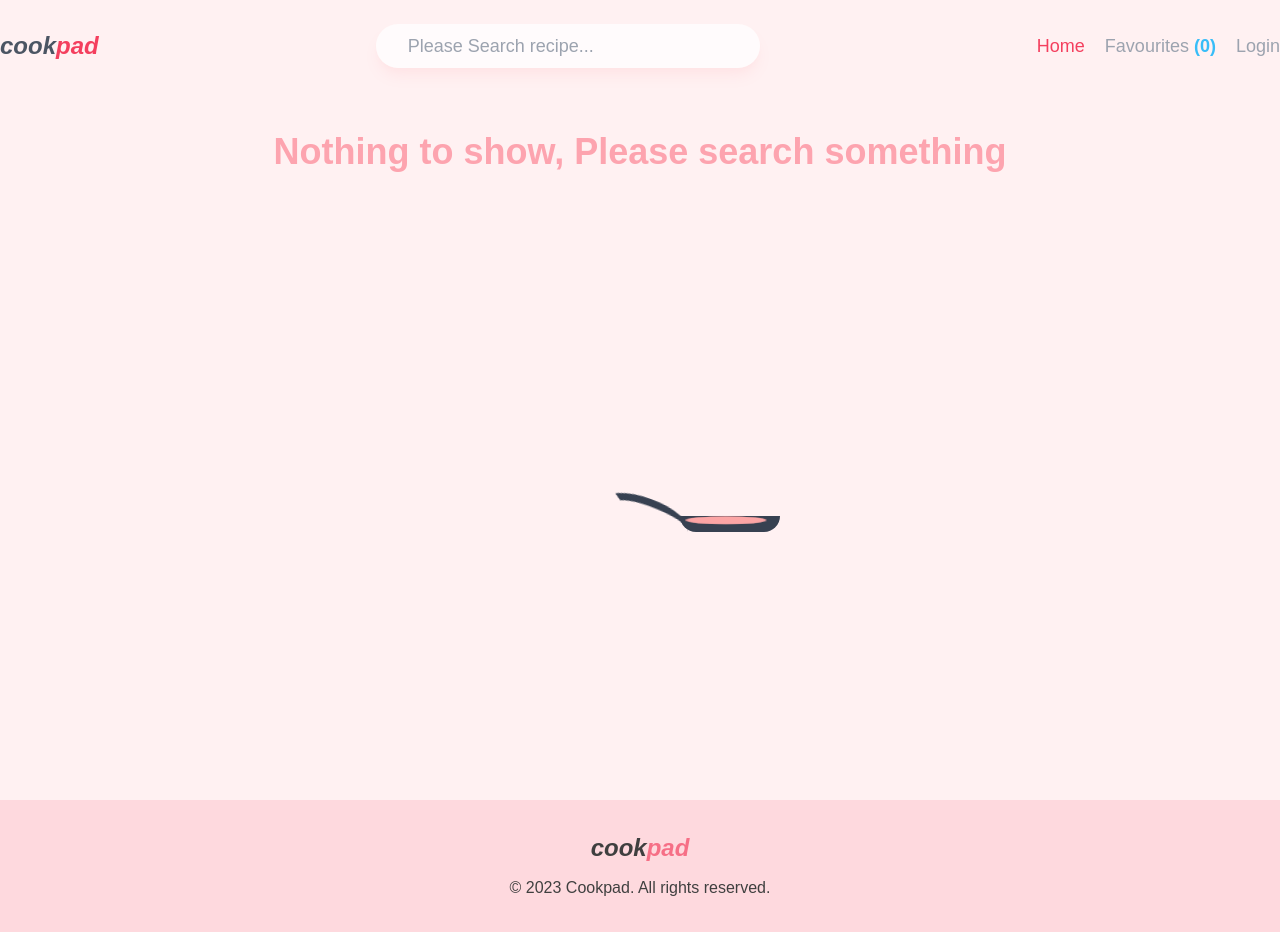
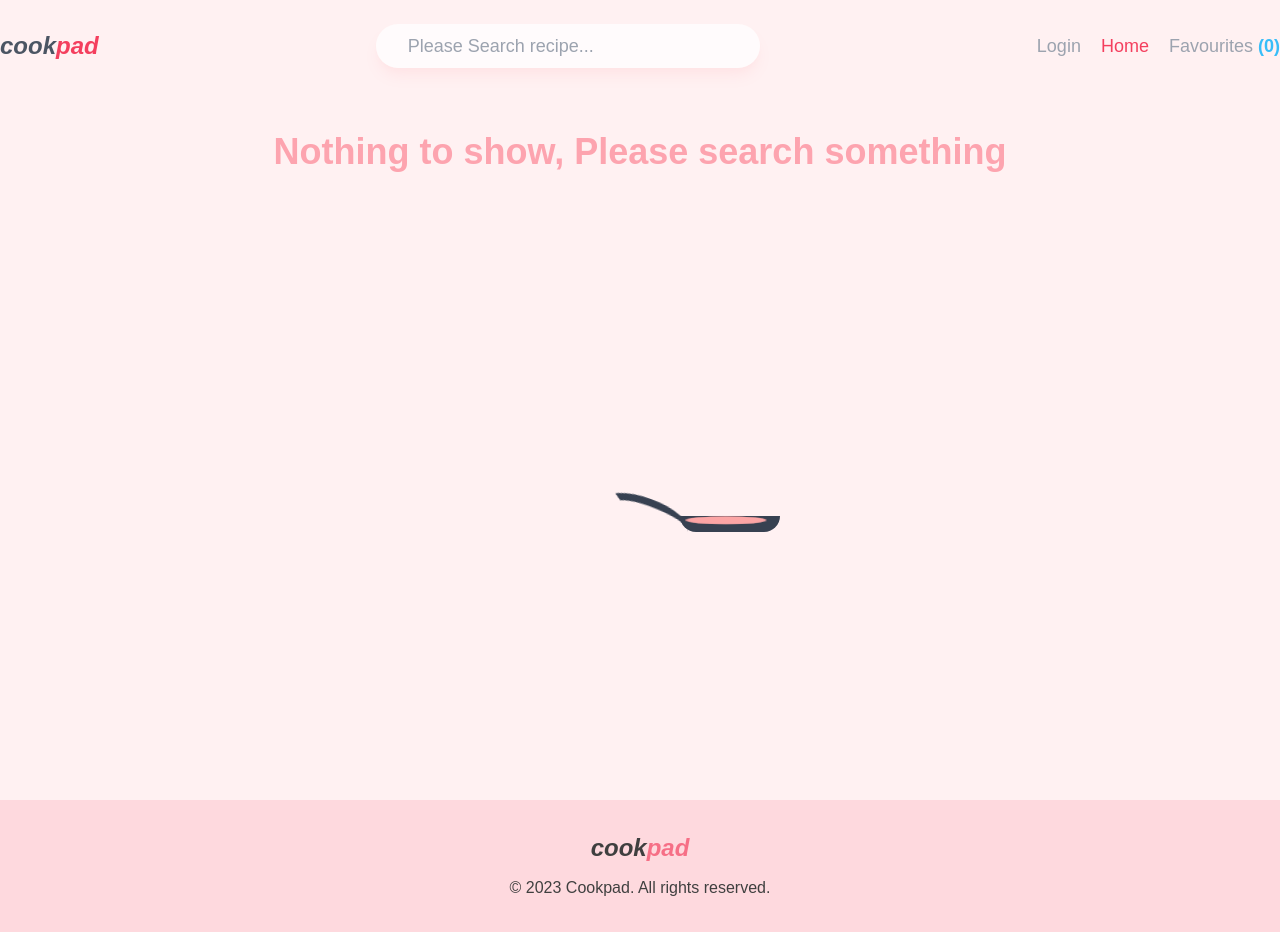
Before and after one commit to ayushimehta23/cookpad, a React (Create React App) app: page / in a window 1280 px wide. Built offline with nearby package versions, Linux system fonts and the light colour scheme.

Commit message:
logout button

```diff
--- a/src/App.js
+++ b/src/App.js
@@ -134,6 +134,7 @@ const App = () => {
             path="/login"
             element={<Login />}
           />
+
           <Route
             path="/recipe-item/:id"
             element={
--- a/src/components/Login.js
+++ b/src/components/Login.js
@@ -1,11 +1,19 @@
-import { useState, useRef } from "react";
+import {
+  useState,
+  useRef,
+  useContext,
+} from "react";
 import { useNavigate } from "react-router-dom";
+import AuthContext from "./auth-context";
 
 import classes from "./Login.module.css";
 
 const AuthForm = () => {
   const emailInputRef = useRef();
   const passwordInputRef = useRef();
+
+  const AuthCtx = useContext(AuthContext);
+
   const navigate = useNavigate();
 
   const [isLogin, setIsLogin] = useState(true);
@@ -69,7 +77,7 @@ const AuthForm = () => {
         }
       })
       .then((data) => {
-        console.log(data);
+        AuthCtx.login(data.idToken);
       })
       .catch((err) => {
         alert(err.message);
--- a/src/components/Navbar.js
+++ b/src/components/Navbar.js
@@ -1,4 +1,6 @@
 import { NavLink } from "react-router-dom";
+import { useContext } from "react";
+import AuthContext from "./auth-context";
 
 const Navbar = ({
   searchQuery,
@@ -7,6 +9,9 @@ const Navbar = ({
   searchHandler,
   saveItems,
 }) => {
+  const authCtx = useContext(AuthContext);
+
+  const isLoggedIn = authCtx.isLoggedIn;
   //Nav link active color
   const navActive = ({ isActive }) => {
     return {
@@ -39,6 +44,19 @@ const Navbar = ({
         />
       </form>
       <ul className="menu flex gap-5">
+        {!isLoggedIn && (
+          <li>
+            <NavLink
+              style={navActive}
+              end
+              to="/login"
+              className="text-gray-400 hover:text-gray-600 duration-300"
+            >
+              Login
+            </NavLink>
+          </li>
+        )}
+
         <li>
           <NavLink
             style={navActive}
@@ -61,16 +79,18 @@ const Navbar = ({
             </span>
           </NavLink>
         </li>
+        {isLoggedIn && (
           <li>
             <NavLink
               style={navActive}
               end
-            to="/login"
+              to="/logout"
               className="text-gray-400 hover:text-gray-600 duration-300"
             >
-            Login
+              Logout
             </NavLink>
           </li>
+        )}
       </ul>
     </div>
   );
--- /dev/null
+++ b/src/components/auth-context.js
@@ -0,0 +1,37 @@
+import React, { useState } from "react";
+
+const AuthContext = React.createContext({
+  token: "",
+  isLoggedIn: false,
+  login: (token) => {},
+  logout: () => {},
+});
+
+export const AuthContextProvider = (props) => {
+  const [token, setToken] = useState(null);
+
+  const userIsLoggedIn = !!token;
+
+  const loginHandler = (token) => {
+    setToken(token);
+  };
+
+  const logoutHandler = () => {
+    setToken(null);
+  };
+
+  const contextValue = {
+    token: token,
+    isLoggedIn: userIsLoggedIn,
+    login: loginHandler,
+    logout: logoutHandler,
+  };
+
+  return (
+    <AuthContext.Provider value={contextValue}>
+      {props.children}
+    </AuthContext.Provider>
+  );
+};
+
+export default AuthContext;
--- a/src/index.js
+++ b/src/index.js
@@ -3,12 +3,17 @@ import ReactDOM from "react-dom/client";
 import App from "./App";
 import "./index.css";
 import { BrowserRouter } from "react-router-dom";
+import { AuthContextProvider } from "./components/auth-context";
 
-const root = ReactDOM.createRoot(document.getElementById("root"));
+const root = ReactDOM.createRoot(
+  document.getElementById("root")
+);
 root.render(
-  <BrowserRouter>
-    <React.StrictMode>
-      <App />
-    </React.StrictMode>
-  </BrowserRouter>
+  <AuthContextProvider>
+    <BrowserRouter>
+      <React.StrictMode>
+        <App />
+      </React.StrictMode>
+    </BrowserRouter>
+  </AuthContextProvider>
 );
```
Lines whose indentation alone changed are shown as unchanged.
